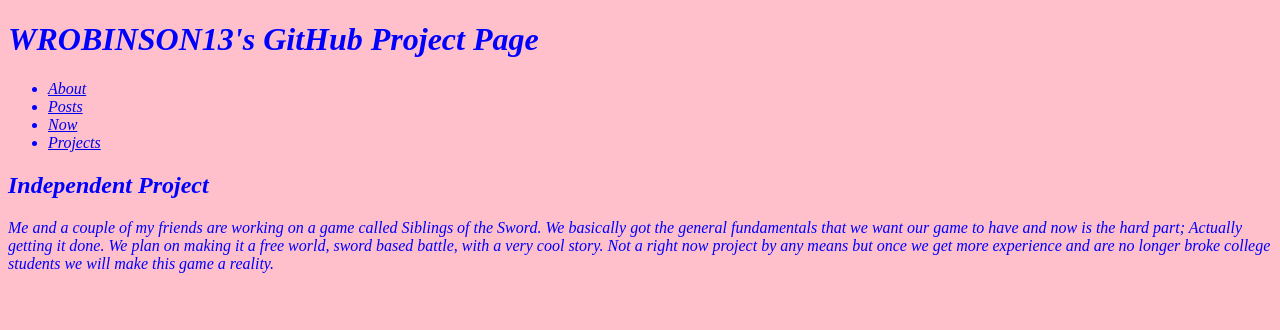
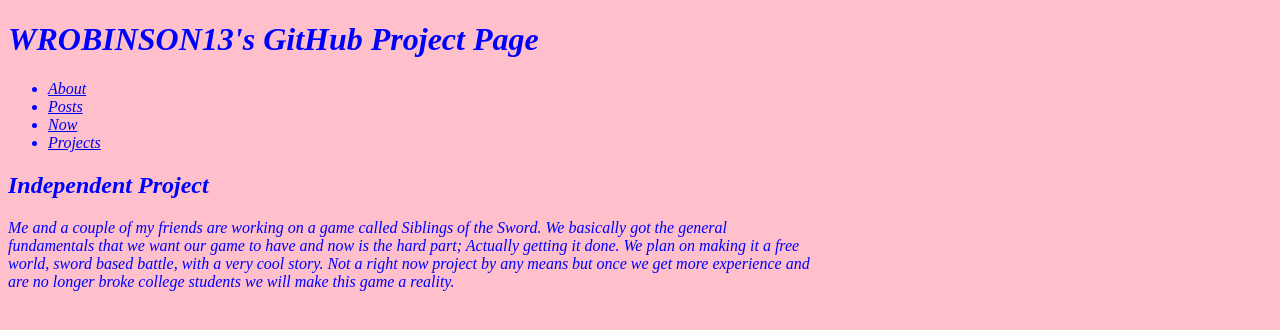
Before and after one commit to wrobinson13/wrobinson13.github.io, a Jekyll site: the page built from _projects/2018-09-06-videogame.md, in a window 1280 px wide. Shown: the top 330 px of the page. Built offline with Jekyll 4.4.1, drawn with Linux system fonts in a browser that asks for light colours.

```diff
--- a/_projects/2018-09-06-videogame.md
+++ b/_projects/2018-09-06-videogame.md
@@ -9,4 +9,4 @@ topics:
 layout: project
 ---
 
-Me and a couple of my friends are working on a game called Siblings of the Sword. We basically got the general fundamentals that we want our game to have and now is the hard part; Actually getting it done. We plan on making it a free world, sword based battle, with a very cool story. Not a right now project by any means but once we get more experience and are no longer broke college students we will make this game a reality.
+Me and a couple of my friends are working on a game called Siblings of the Sword. We basically got the general<br> fundamentals that we want our game to have and now is the hard part; Actually getting it done. We plan on making it a free<br> world, sword based battle, with a very cool story. Not a right now project by any means but once we get more experience and<br> are no longer broke college students we will make this game a reality.
```
